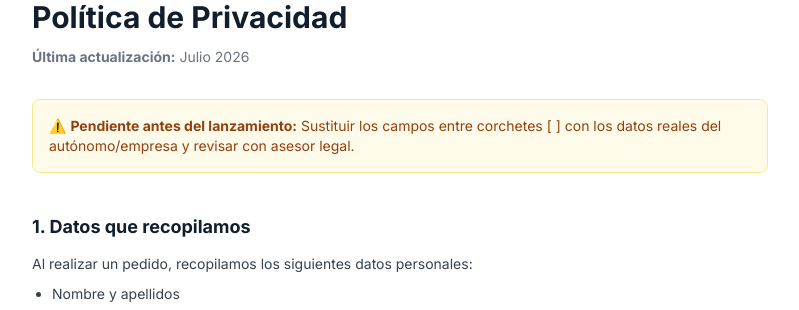
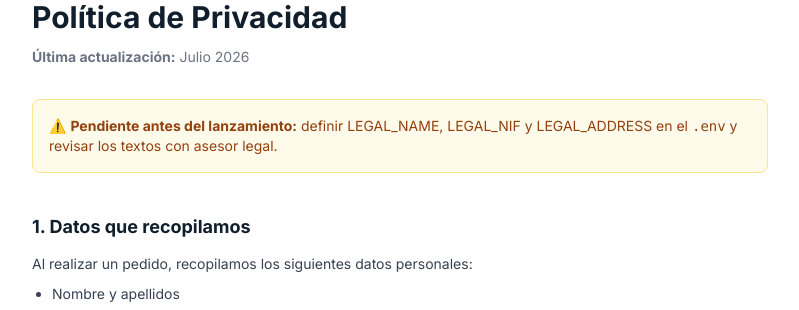
Before and after one commit to pitoplayer/europeptiva, a Django app: page /privacidad/ in a window 1280 px wide. Shown: the part 156-466 px from the top of the page, without its empty margins (240-1039 px from the left). Run offline with Django 5.2, Linux system fonts and the light colour scheme; some libraries are stand-ins or nearby versions.

Commit message:
feat(legal): datos fiscales del titular configurables por .env en vez de hardcodeados
- Nuevas settings LEGAL_NAME / LEGAL_NIF / LEGAL_ADDRESS / LEGAL_POSTCODE /
  LEGAL_CITY / LEGAL_EMAIL, expuestas vía context processor legal_data
- Aviso legal y privacidad los consumen; el banner amarillo de "pendiente"
  ahora se oculta solo cuando los datos están rellenados
- Documentadas en .env.example y actualizado STATUS.md (quedan 5 días)

Co-Authored-By: Claude Opus 4.8 <noreply@anthropic.com>

```diff
--- a/store/context_processors.py
+++ b/store/context_processors.py
@@ -1,4 +1,23 @@
+from django.conf import settings
+
+
 def cart_count(request):
     cart = request.session.get('cart', {})
     count = sum(item.get('quantity', 0) for item in cart.values())
     return {'cart_count': count}
+
+
+def legal_data(request):
+    """Datos fiscales del titular para el aviso legal y la política de privacidad."""
+    return {
+        'legal_name': settings.LEGAL_NAME,
+        'legal_nif': settings.LEGAL_NIF,
+        'legal_address': settings.LEGAL_ADDRESS,
+        'legal_postcode': settings.LEGAL_POSTCODE,
+        'legal_city': settings.LEGAL_CITY,
+        'legal_email': settings.LEGAL_EMAIL,
+        # Los defaults van entre corchetes: si queda alguno, los datos siguen sin rellenar
+        'legal_data_configured': '[' not in (
+            settings.LEGAL_NAME + settings.LEGAL_NIF + settings.LEGAL_ADDRESS
+        ),
+    }
--- a/templates/pages/privacy.html
+++ b/templates/pages/privacy.html
@@ -4,9 +4,11 @@
     <h1 class="text-3xl font-bold text-primary mb-3">Política de Privacidad</h1>
     <p class="text-sm text-gray-500 mb-8"><strong>Última actualización:</strong> Julio 2026</p>
 
+    {% if not legal_data_configured %}
     <div class="bg-amber-50 border border-amber-200 rounded-lg p-4 mb-10 text-sm text-amber-800">
-        ⚠️ <strong>Pendiente antes del lanzamiento:</strong> Sustituir los campos entre corchetes [ ] con los datos reales del autónomo/empresa y revisar con asesor legal.
+        ⚠️ <strong>Pendiente antes del lanzamiento:</strong> definir LEGAL_NAME, LEGAL_NIF y LEGAL_ADDRESS en el <code>.env</code> y revisar los textos con asesor legal.
     </div>
+    {% endif %}
 
     <div class="space-y-8 text-gray-700 text-sm leading-relaxed">
 
@@ -95,10 +97,10 @@
             <span class="text-gray-400 group-open:rotate-180 transition-transform">▼</span>
         </summary>
         <div class="px-5 pb-5 text-gray-700 text-sm leading-relaxed">
-            <p><strong>Nombre / Razón social:</strong> [NOMBRE COMPLETO O EMPRESA]<br>
-            <strong>CIF/NIF:</strong> [CIF O NIF]<br>
-            <strong>Domicilio:</strong> [DIRECCIÓN COMPLETA], [CP] [CIUDAD], España<br>
-            <strong>Email:</strong> info@europeptiva.com<br>
+            <p><strong>Nombre / Razón social:</strong> {{ legal_name }}<br>
+            <strong>CIF/NIF:</strong> {{ legal_nif }}<br>
+            <strong>Domicilio:</strong> {{ legal_address }}, {{ legal_postcode }} {{ legal_city }}, España<br>
+            <strong>Email:</strong> {{ legal_email }}<br>
             <strong>Web:</strong> europeptiva.com</p>
         </div>
     </details>
```
Also changed, not shown: STATUS.md (+2 -2 lines), config/settings.py (+9 -0 lines), templates/pages/legal.html (+7 -5 lines), 1 other file.
